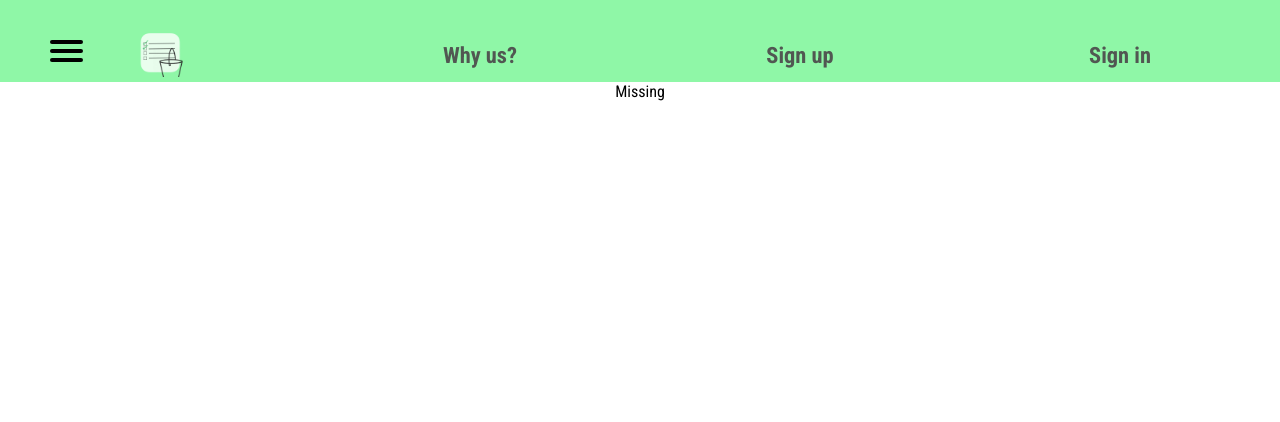
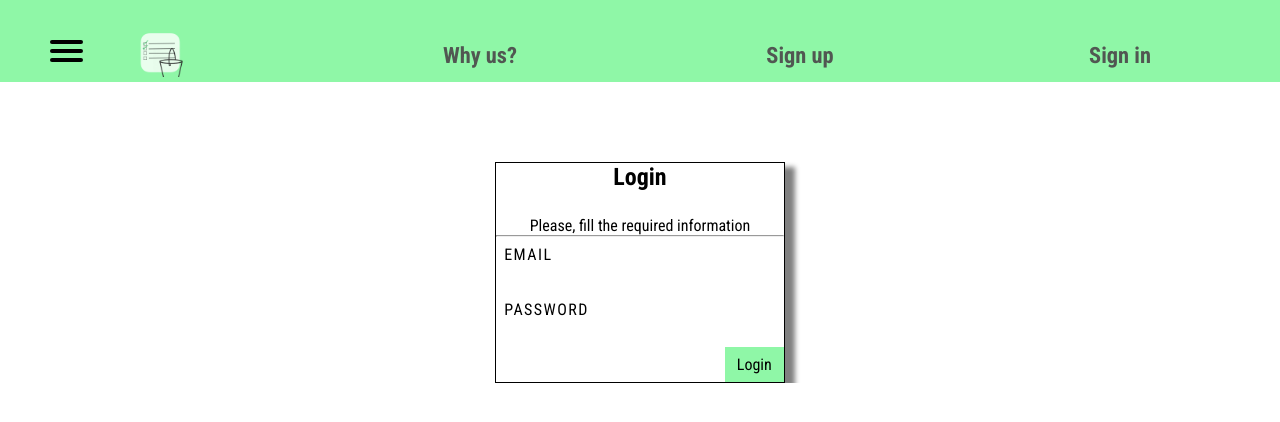
Before and after one commit to LoginALee/to-do-list, a React (Create React App) app: page /login in a window 1280 px wide. Shown: the top 422 px of the page. Built offline with nearby package versions, Linux system fonts and the light colour scheme.

Commit message:
Add Login page

```diff
--- a/src/App.js
+++ b/src/App.js
@@ -5,6 +5,7 @@ import NewToDo from './pages/NewToDo'
 import MyToDos from './pages/MyToDos'
 import WhyUs from './pages/WhyUs'
 import SignUp from './pages/SignUp'
+import Login from './pages/Login'
 import LandingPage from './pages/LandingPage'
 import { Navbar } from './components/Navbar/Navbar'
 
@@ -18,7 +19,7 @@ function App() {
             <WhyUs />
           </Route>
           <Route path="/login">
-            <div>Missing</div>
+            <Login />
           </Route>
           <Route path="/signup">
             <SignUp />
--- /dev/null
+++ b/src/pages/Login.jsx
@@ -0,0 +1,29 @@
+import React from 'react'
+import './Login.css'
+
+const Login = () => (
+  <div className="main-container">
+    <form>
+      <div className="form-container">
+        <h2>Login</h2>
+        <p>Please, fill the required information</p>
+        <hr />
+        <ul className="inputs-container">
+          <li>
+            <label htmlFor="email">Email</label>
+            <input type="text" name="email" id="email" />
+          </li>
+          <li>
+            <label htmlFor="password">Password</label>
+            <input type="password" name="password" id="password" />
+          </li>
+          <li>
+            <button type="submit">Login</button>
+          </li>
+        </ul>
+      </div>
+    </form>
+  </div>
+)
+
+export default Login
```
Also changed, not shown: src/pages/Login.css (added).
